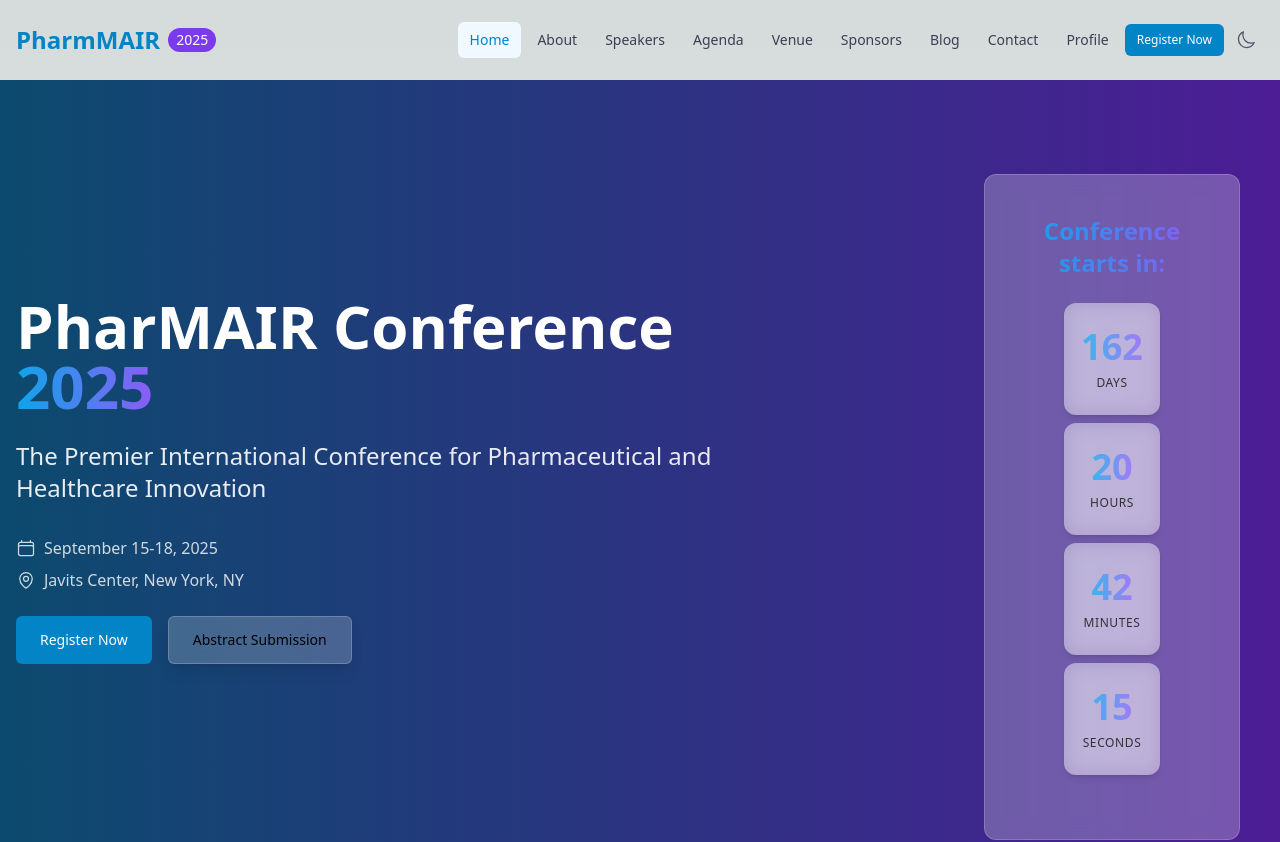
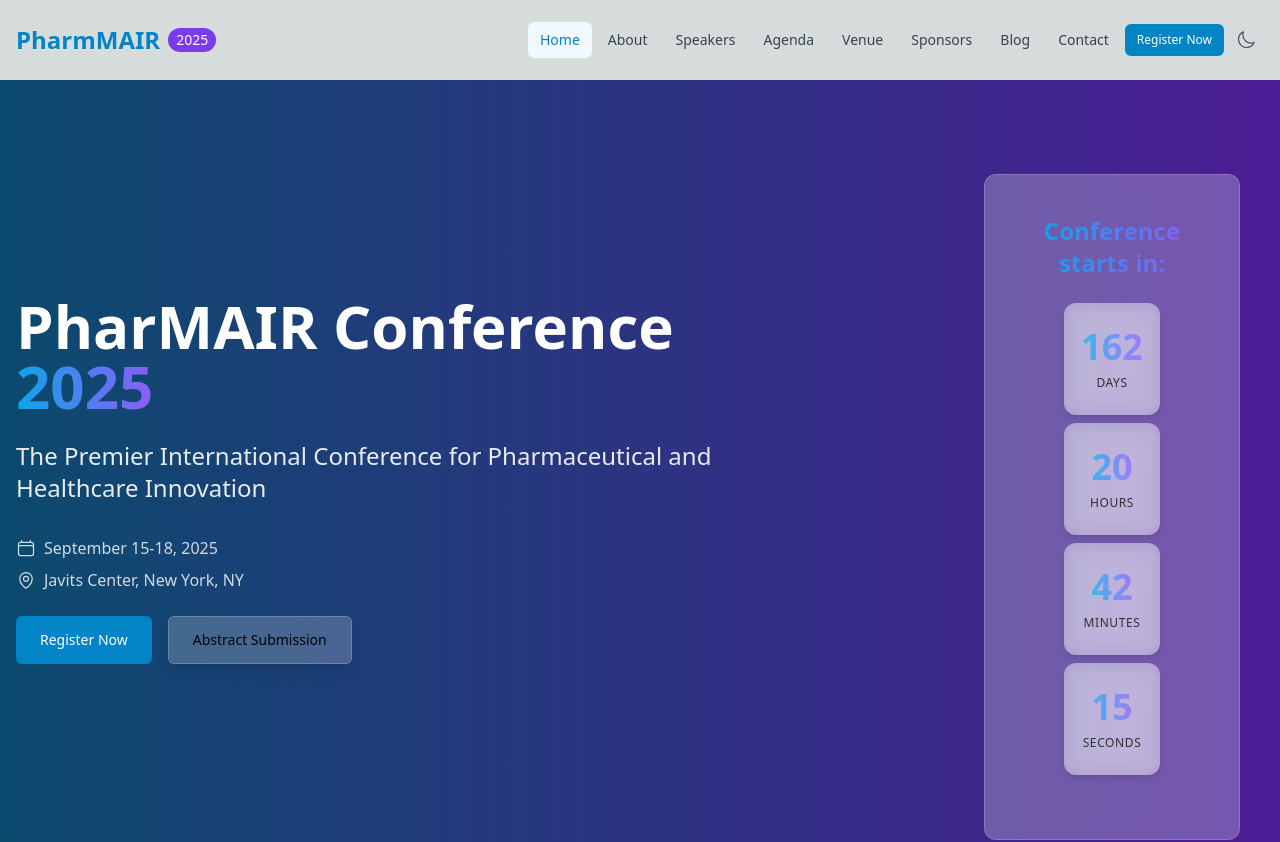
Before and after one commit to ravindrasirvi609/Pharmair, a Next.js app: page / in a window 1280 px wide. Shown: the top 842 px of the page. Built offline with nearby package versions, Linux system fonts and the light colour scheme.

Commit message:
feat: remove Profile link from navigation bar

```diff
--- a/src/components/layout/NavBar.tsx
+++ b/src/components/layout/NavBar.tsx
@@ -26,7 +26,6 @@ const navLinks: NavLink[] = [
   { name: "Sponsors", href: "/sponsors" },
   { name: "Blog", href: "/blog" },
   { name: "Contact", href: "/contact" },
-  { name: "Profile", href: "/profile" },
 ];
 
 const NavBar: React.FC = () => {
```
